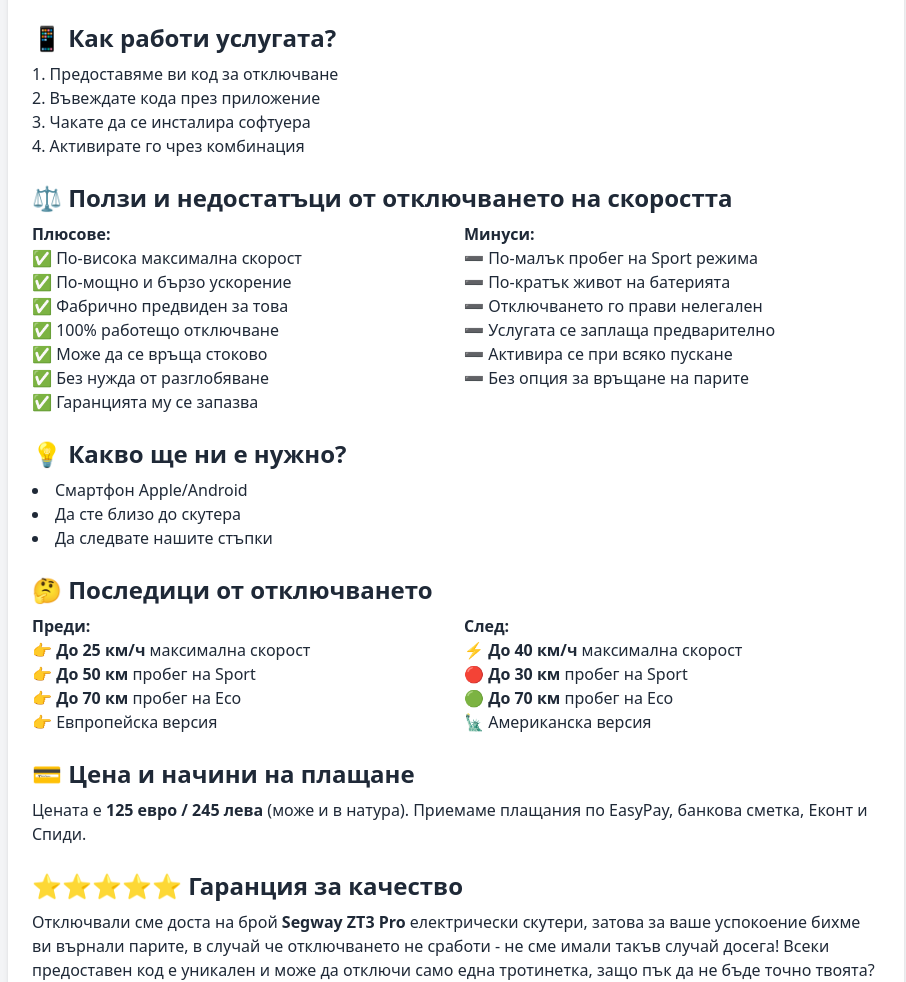
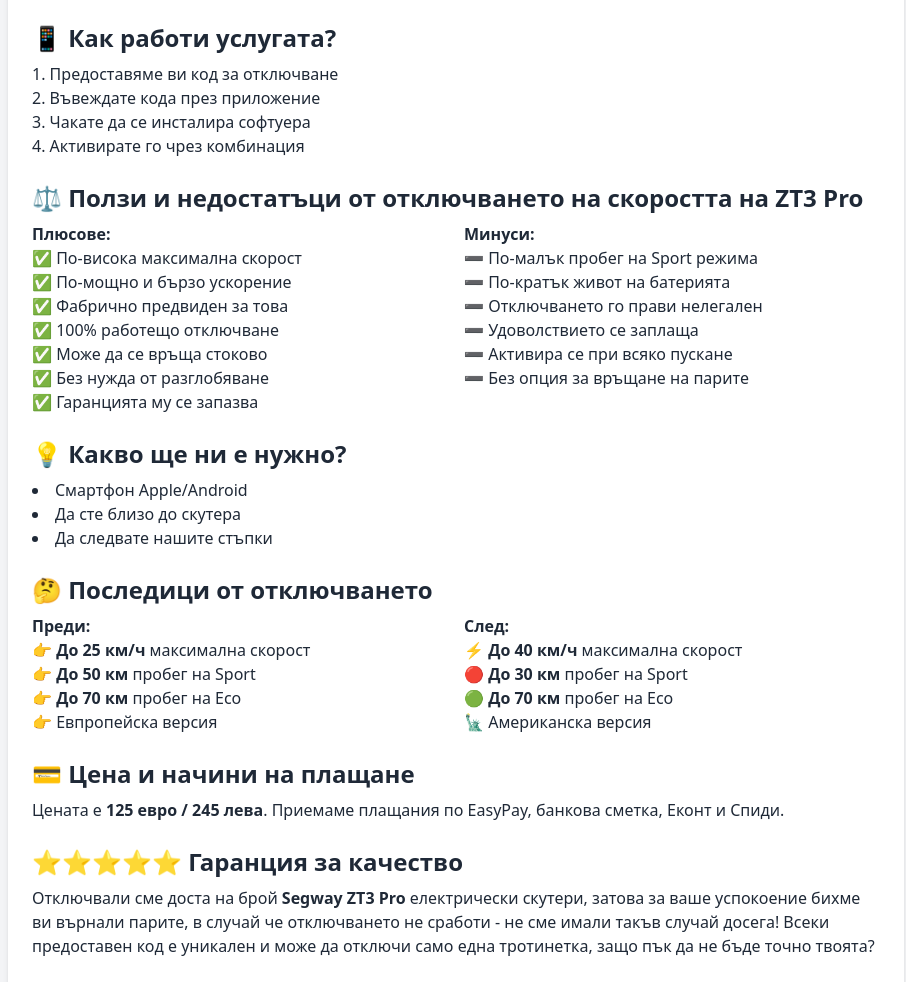
Before and after one commit to IliaDimchev/zt3, a Flask app: page / in a window 1280 px wide. Shown: the part 230-1212 px from the top of the page, without its empty margins (184-1090 px from the left). Run offline with Flask 3, Linux system fonts and the light colour scheme; some libraries are stand-ins or nearby versions.

Commit message:
copy improved a bit

```diff
--- a/templates/index.html
+++ b/templates/index.html
@@ -34,7 +34,7 @@
     </section>
 
     <section class="mb-6">
-      <h2 class="text-2xl font-semibold mb-2">⚖️ Ползи и недостатъци от отключването на скоростта</h2>
+      <h2 class="text-2xl font-semibold mb-2">⚖️ Ползи и недостатъци от отключването на скоростта на ZT3 Pro</h2>
       <div class="grid grid-cols-1 md:grid-cols-2 gap-4">
         <div>
           <h3 class="font-bold">Плюсове:</h3>
@@ -52,7 +52,7 @@
           <p>➖ По-малък пробег на Sport режима</p>
           <p>➖ По-кратък живот на батерията</p>
           <p>➖ Отключването го прави нелегален</p>
-          <p>➖ Услугата се заплаща предварително</p>
+          <p>➖ Удоволствието се заплаща</p>
           <p>➖ Активира се при всяко пускане</p>
           <p>➖ Без опция за връщане на парите</p>
         </div>
@@ -90,7 +90,7 @@
 
     <section class="mb-6">
       <h2 class="text-2xl font-semibold mb-2">💳 Цена и начини на плащане</h2>
-      <p>Цената е <strong>125 евро / 245 лева</strong> (може и в натура). Приемаме плащания по EasyPay, банкова сметка, Еконт и Спиди.</p>
+      <p>Цената е <strong>125 евро / 245 лева</strong>. Приемаме плащания по EasyPay, банкова сметка, Еконт и Спиди.</p>
     </section>
 
     <section class="mb-6">
```
